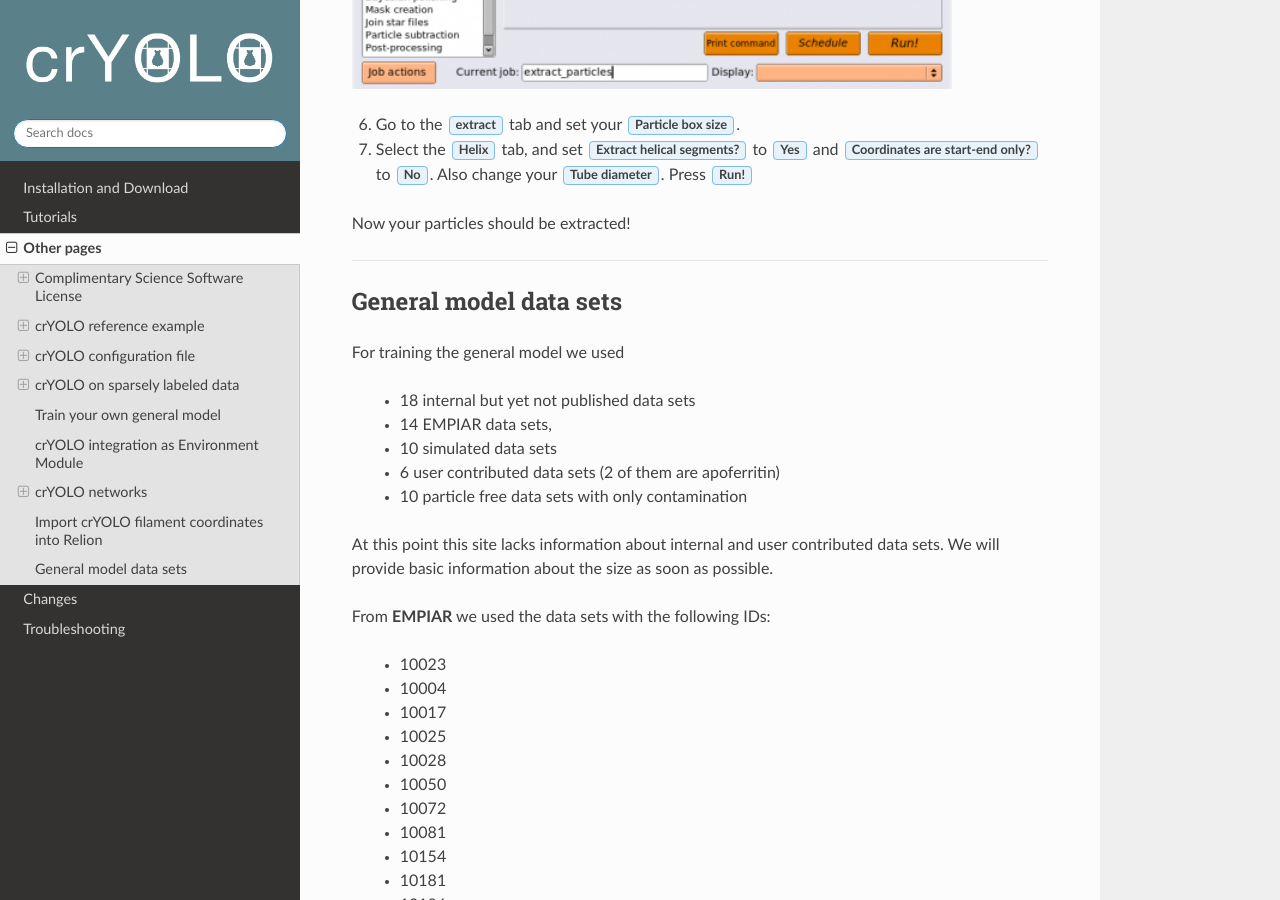
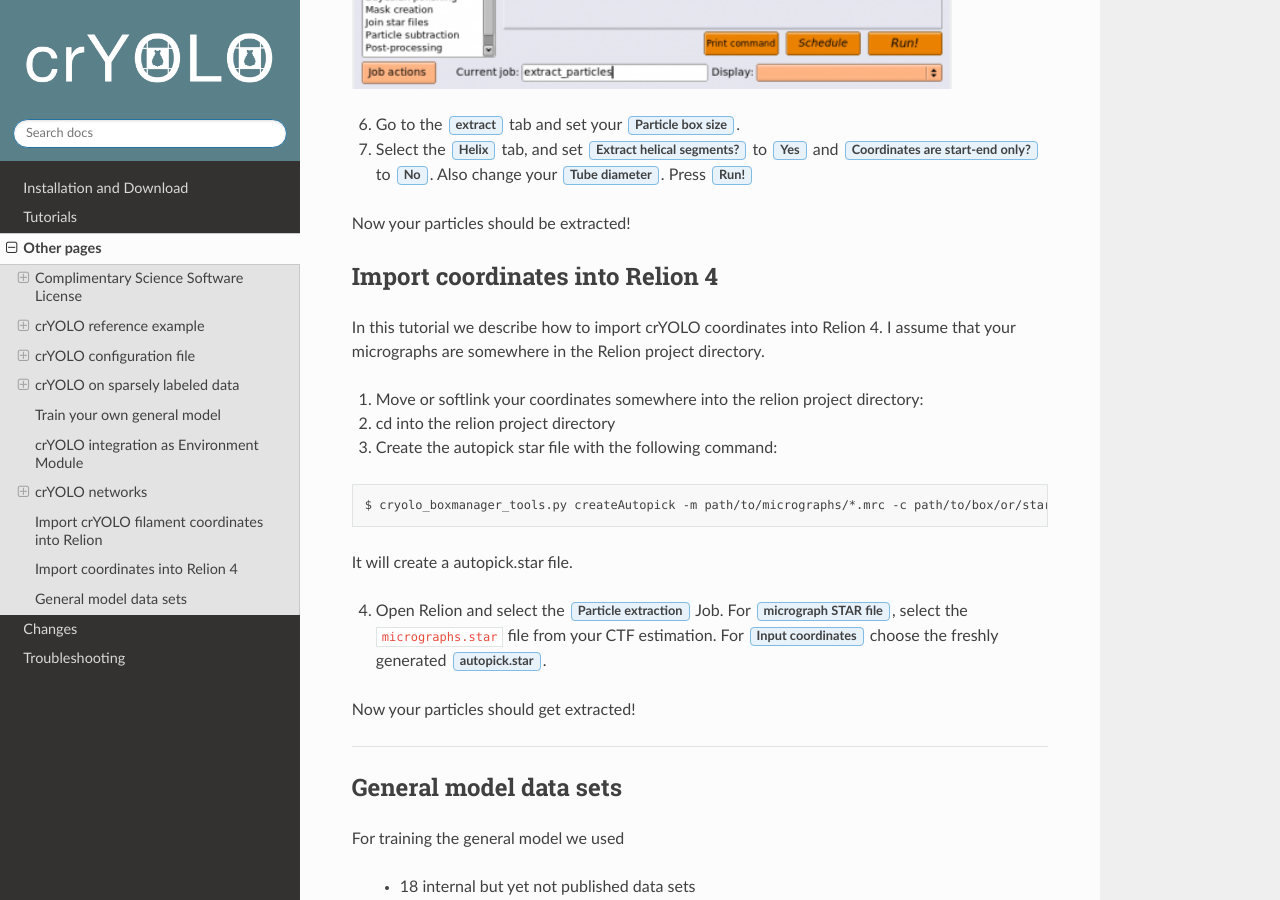
Before and after one commit to MPI-Dortmund/cryolo, a Sphinx documentation site: the page built from source/other/other.rst, in a window 1280 px wide and 900 px high, scrolled down 21830 px. Built offline with Sphinx 7.4.7 and the Read the Docs theme 2.0.0, drawn with Linux system fonts in a browser that asks for light colours; some of the changed text lies outside the part shown.

Commit message:
add description how to extract coordinates from relion 4

```diff
--- a/source/other/import_filaments_relion.rst
+++ b/source/other/import_filaments_relion.rst
@@ -35,3 +35,25 @@
 7. Select the :guilabel:`Helix` tab, and set :guilabel:`Extract helical segments?` to :guilabel:`Yes` and :guilabel:`Coordinates are start-end only?` to :guilabel:`No`. Also change your :guilabel:`Tube diameter`. Press :guilabel:`Run!`
 
 Now your particles should be extracted!
+
+
+Import coordinates into Relion 4
+^^^^^^^^^^^^^^^^^^^^^^^^^^^^^^^^^^
+
+In this tutorial we describe how to import crYOLO coordinates into Relion 4. I assume that your micrographs are somewhere in the Relion project directory.
+
+1. Move or softlink your coordinates somewhere into the relion project directory:
+
+2. cd into the relion project directory
+
+3. Create the autopick star file with the following command:
+
+.. prompt:: bash $
+
+    cryolo_boxmanager_tools.py createAutopick -m path/to/micrographs/*.mrc -c path/to/box/or/star/files/*.star -o ./
+
+It will create a autopick.star file.
+
+4. Open Relion and select the :guilabel:`Particle extraction` Job. For :guilabel:`micrograph STAR file`, select the :file:`micrographs.star` file from your CTF estimation. For :guilabel:`Input coordinates` choose the freshly generated :guilabel:`autopick.star`.
+
+Now your particles should get extracted!
```
Also changed, not shown: other parts of source/other/import_filaments_relion.rst (+1 -1 lines).
